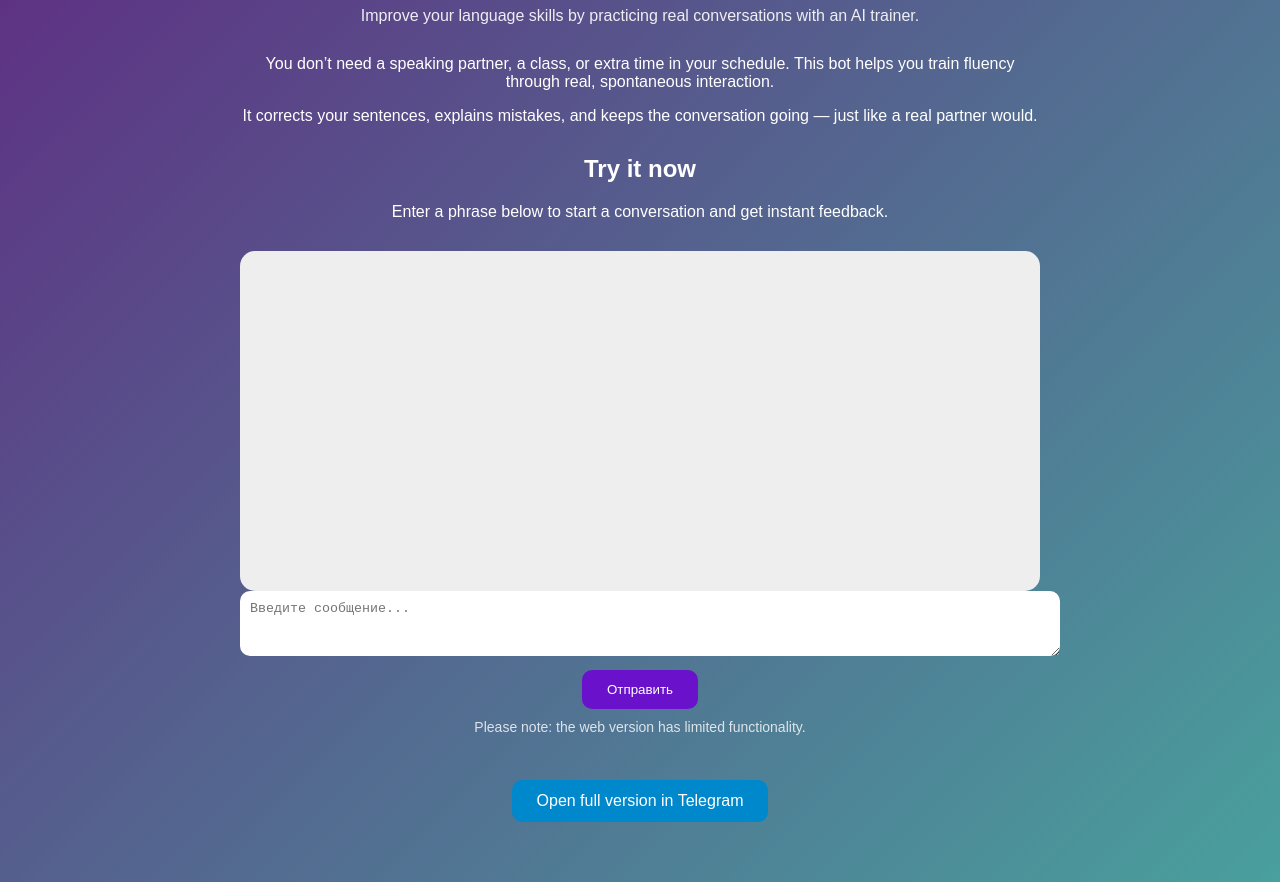
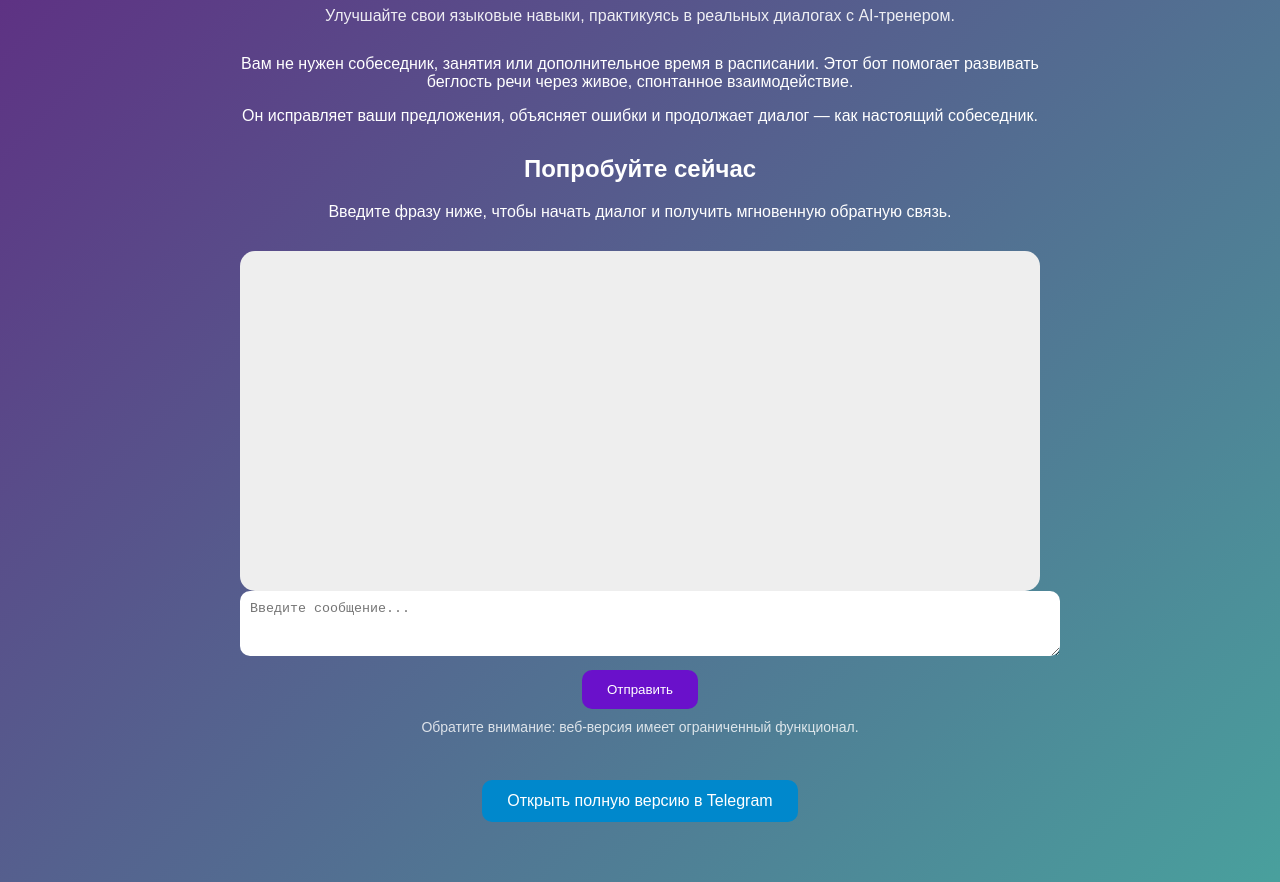
Before and after one commit to pontsa74-ops/fluency-trainer, a plain HTML site: page web.html in a window 1280 px wide. Shown: the part 121-1003 px from the top of the page. Drawn offline with Linux system fonts and the light colour scheme.

Commit message:
Update web.html

```diff
--- a/web.html
+++ b/web.html
@@ -85,23 +85,23 @@ button {
   <h1>Fluency Trainer</h1>
 
   <div class="subtitle">
-    Improve your language skills by practicing real conversations with an AI trainer.
+    Улучшайте свои языковые навыки, практикуясь в реальных диалогах с AI-тренером.
   </div>
 
   <div class="section">
     <p>
-      You don’t need a speaking partner, a class, or extra time in your schedule.
-      This bot helps you train fluency through real, spontaneous interaction.
+      Вам не нужен собеседник, занятия или дополнительное время в расписании.
+      Этот бот помогает развивать беглость речи через живое, спонтанное взаимодействие.
     </p>
     <p>
-      It corrects your sentences, explains mistakes, and keeps the conversation going —
-      just like a real partner would.
+      Он исправляет ваши предложения, объясняет ошибки и продолжает диалог —
+      как настоящий собеседник.
     </p>
   </div>
 
   <div class="section">
-    <h2>Try it now</h2>
-    <p>Enter a phrase below to start a conversation and get instant feedback.</p>
+    <h2>Попробуйте сейчас</h2>
+    <p>Введите фразу ниже, чтобы начать диалог и получить мгновенную обратную связь.</p>
   </div>
 
   <div id="chat" class="chat-box"></div>
@@ -110,11 +110,11 @@ button {
   <button onclick="send()">Отправить</button>
 
   <div class="section disclaimer">
-    Please note: the web version has limited functionality.
+    Обратите внимание: веб-версия имеет ограниченный функционал.
   </div>
 
   <a href="https://t.me/fluencytrainerbot" target="_blank" class="telegram-btn">
-    Open full version in Telegram
+    Открыть полную версию в Telegram
   </a>
 
 </div>
```
